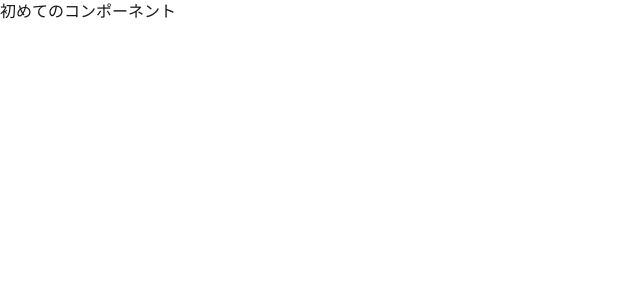
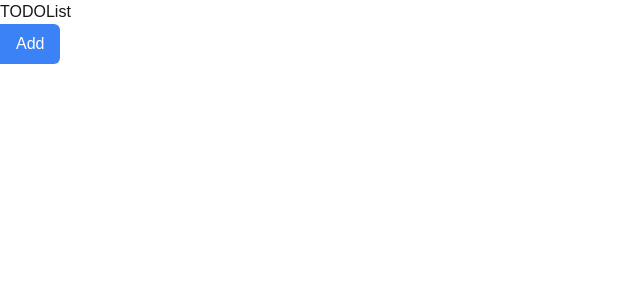
Before and after one commit to rentajg1/nextjs-todo-app, a Next.js app: page / in a window 1280 px wide. Shown: the top 300 px of the page, without its empty margins (0-640 px from the left). Built offline with nearby package versions, Linux system fonts and the light colour scheme.

Commit message:
コンポーネントの作成

```diff
--- a/app/page.tsx
+++ b/app/page.tsx
@@ -1,9 +1,36 @@
+import { useState } from 'react'
 import Image from 'next/image'
+import { title } from 'process';
+
+let  listdetal: {
+  id: number,
+  title: string;
+  content: string;
+  is_completed: boolean
+}[] = [
+  {id: 1, title: "資格取得", content: "2025年1月までに取得する" , is_completed: false},
+  {id: 2, title: "ランニング", content: "18時に走りに行く" , is_completed: true},
+  {id: 2, title: "筋トレ", content: "胸の日" , is_completed: false}
+];
 
 export default function Home() {
   return (
     <div>
-      <h1>初めてのコンポーネント</h1>
+      <h1>TODOList</h1>
+      <div>
+      <button
+          className="bg-blue-500 text-white px-4 py-2 rounded-r-md hover:bg-blue-600"
+        >
+          Add
+        </button>
+      </div>
+      <div>
+        {/* <ul>
+          {listdetal.map(
+
+          )}
+        </ul> */}
+      </div>
     </div>
   )
 }
```
